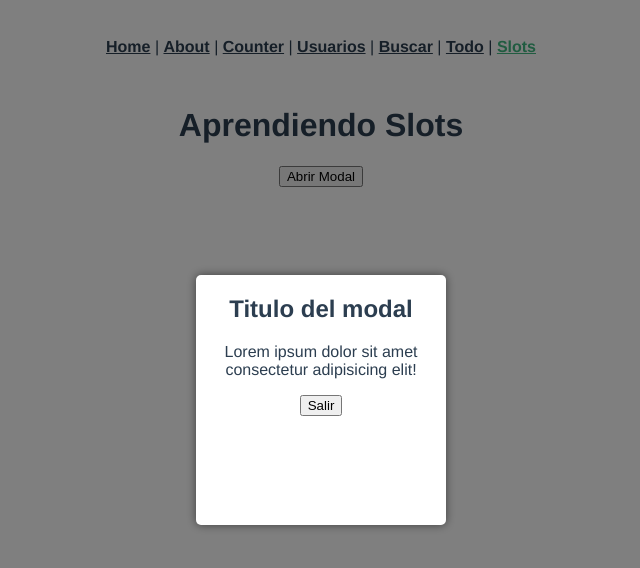
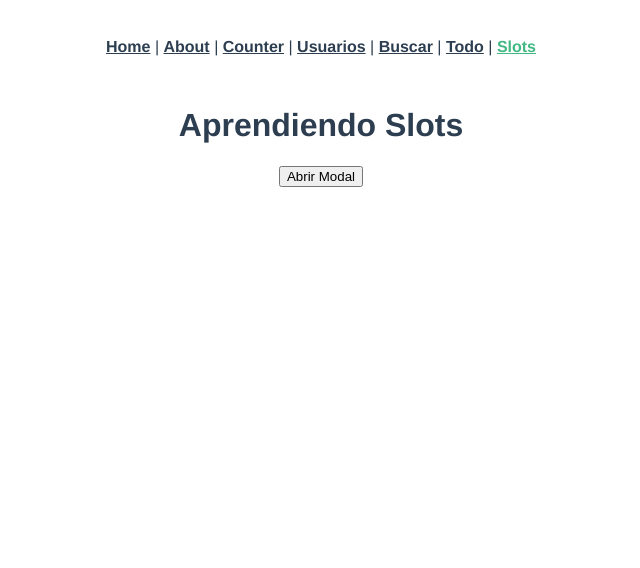
Before and after one commit to jparrot92/compo-api, a Vue app: page /#/slots in a window 1280 px wide. Shown: the top 568 px of the page, without its empty margins (319-959 px from the left). Built offline with nearby package versions, Linux system fonts and the light colour scheme.

Commit message:
Funcionalidad básica de nuestro modal

```diff
--- a/src/components/Modal.vue
+++ b/src/components/Modal.vue
@@ -1,5 +1,6 @@
 <template>
-    <div class="modal-background fade-in">
+    <div class="modal-background fade-in"
+        @click.self="$emit('on:close')">
         <div class="modal-container">
 
             <slot name="header" />
@@ -18,6 +19,7 @@
 
 <script>
 export default {
+    emits: ['on:close'],
     setup(props, context){
 
     }
--- a/src/views/CustomSlots.vue
+++ b/src/views/CustomSlots.vue
@@ -1,8 +1,10 @@
 <template>
     <h1>Aprendiendo Slots</h1>
-    <button>Abrir Modal</button>
+    <button @click="openModal">Abrir Modal</button>
 
-    <modal>
+    <modal v-if="isOpen"
+            title="Hola mundo"
+            @on:close="closeModal">
         <!-- <h2>Titulo del modal</h2>
         <p>Lorem ipsum, dolor sit amet consectetur adipisicing elit!</p>
         <button>Salir</button> -->
@@ -21,9 +23,22 @@
 </template>
 
 <script>
+import { ref } from 'vue'
 import Modal from '../components/Modal.vue'
+
 export default {
     components: { Modal },
+    setup(){
+
+        const isOpen = ref(false)
+
+        return {
+            isOpen,
+
+            openModal : () => isOpen.value = true,
+            closeModal: () => isOpen.value = false,
+        }
+    }
 }
 </script>
 
```
